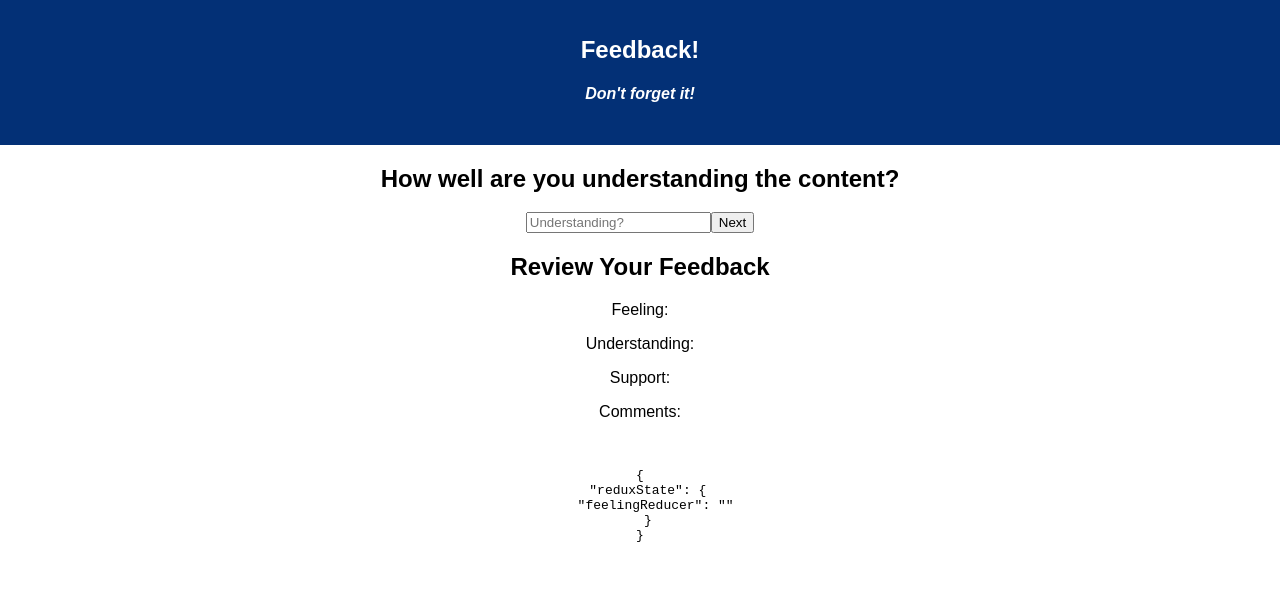
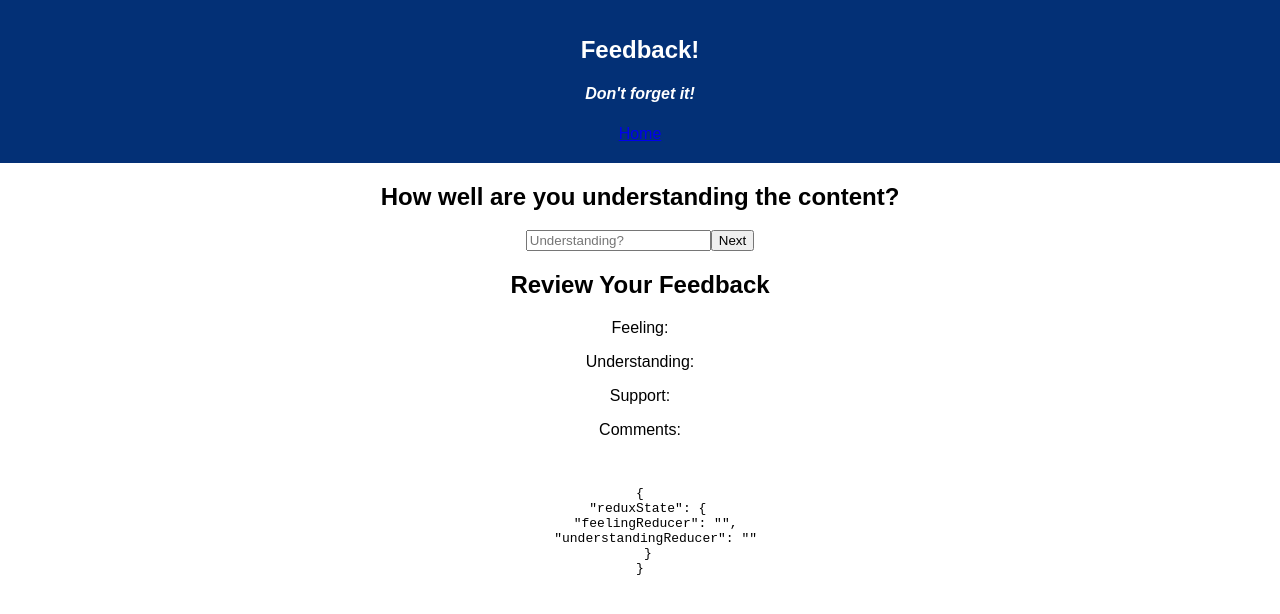
Before and after one commit to mkbaker/redux-feedback-loop, a React (Create React App) app: page /#/understanding in a window 1280 px wide. Shown: the top 614 px of the page. Built offline with nearby package versions, Linux system fonts and the light colour scheme.

Commit message:
add state, handleChange, handleNext to Understanding.js; add Home link

```diff
--- a/src/components/App/App.js
+++ b/src/components/App/App.js
@@ -18,6 +18,9 @@ class App extends Component {
         <header className="App-header">
           <h1 className="App-title">Feedback!</h1>
           <h4><i>Don't forget it!</i></h4>
+          <Router>
+            <Link to = '/'>Home</Link>
+          </Router>
         </header>
         <Router>
           <Route path ="/" exact ={true} component={HowAreYouFeeling}/>
--- a/src/components/ReviewYourFeedback/ReviewYourFeedback.js
+++ b/src/components/ReviewYourFeedback/ReviewYourFeedback.js
@@ -7,7 +7,7 @@ class ReviewYourFeedback extends Component {
             <div>
                 <h2>Review Your Feedback</h2>
                 <p>Feeling: {this.props.reduxState.feelingReducer} </p>
-                <p>Understanding: </p>
+                <p>Understanding: {this.props.reduxState.understandingReducer} </p>
                 <p>Support: </p>
                 <p>Comments: </p>
             </div>
--- a/src/components/Understanding/Understanding.js
+++ b/src/components/Understanding/Understanding.js
@@ -1,7 +1,22 @@
 import React, { Component } from 'react';
+import { connect } from 'react-redux';
 
 class Understanding extends Component {
+    state = {
+        understanding: '',
+    }
+
+    handleChange = (event) => {
+        this.setState({
+            understanding: event.target.value
+        })
+    }
+
     handleNext = () => {
+        this.props.dispatch({
+            type: 'SET_UNDERSTANDING',
+            payload: this.state.understanding,
+        })
         this.props.history.push('/support');
     }
 
@@ -11,7 +26,7 @@ class Understanding extends Component {
                 <h2>How well are you understanding the content?</h2>
 
                 <span className="inputAndNext">
-                    <input type="number" placeholder="Understanding?" />
+                    <input type="number" placeholder="Understanding?" onChange={this.handleChange}/>
                     <button onClick={this.handleNext}>Next</button>
                 </span>
 
@@ -20,4 +35,4 @@ class Understanding extends Component {
     }
 }
 
-export default Understanding;
+export default connect()(Understanding);
--- a/src/index.js
+++ b/src/index.js
@@ -14,9 +14,17 @@ const feelingReducer = (state = '', action) => {
     return state;
 }
 
+const understandingReducer = (state = '', action) => {
+    if (action.type === 'SET_UNDERSTANDING') {
+        return action.payload;
+    }
+    return state;
+}
+
 const storeInstance = createStore(
     combineReducers({
         feelingReducer,
+        understandingReducer,
     }),
     applyMiddleware(logger)
 )
```
